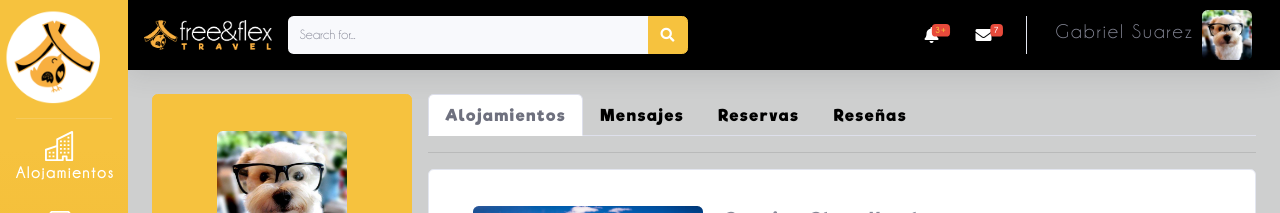
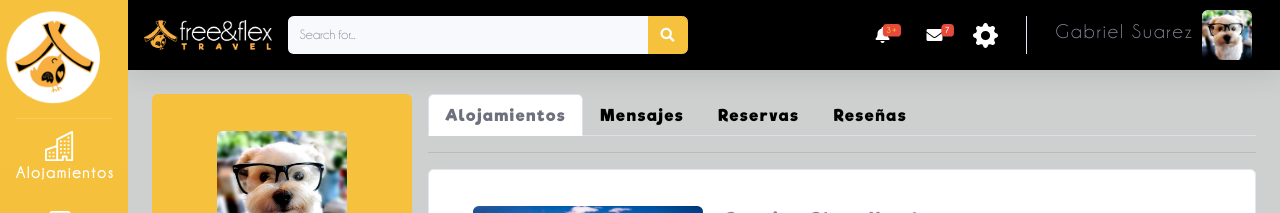
Before and after one commit to CodericDev/FreeFlexNew, a Jekyll site: the page built from index.html, in a window 1280 px wide. Shown: the top 213 px of the page. Built offline with Jekyll 4.4.1, drawn with Linux system fonts in a browser that asks for light colours.

Commit message:
que hice

```diff
--- a/_includes/topbar.html
+++ b/_includes/topbar.html
@@ -221,19 +221,17 @@
             </div>
           </li>
 
-          <div class="topbar-divider d-none d-sm-block"></div>
-
-          <!-- Nav Item - User Information -->
           <li class="nav-item dropdown no-arrow">
             <a class="nav-link dropdown-toggle" href="#" id="userDropdown" role="button" data-toggle="dropdown" aria-haspopup="true" aria-expanded="false">
-              <span class="mr-2 d-none d-lg-inline text-gray-600 small"><h5>Gabriel Suarez</h5></span>
-              <img src="img/perfil.jpg"  width="50px" height="50px" class="rounded">
+              <svg height="25px" viewBox="0 0 16 16" class="bi bi-gear-fill" fill="currentColor" xmlns="http://www.w3.org/2000/svg">
+                <path fill-rule="evenodd" d="M9.405 1.05c-.413-1.4-2.397-1.4-2.81 0l-.1.34a1.464 1.464 0 0 1-2.105.872l-.31-.17c-1.283-.698-2.686.705-1.987 1.987l.169.311c.446.82.023 1.841-.872 2.105l-.34.1c-1.4.413-1.4 2.397 0 2.81l.34.1a1.464 1.464 0 0 1 .872 2.105l-.17.31c-.698 1.283.705 2.686 1.987 1.987l.311-.169a1.464 1.464 0 0 1 2.105.872l.1.34c.413 1.4 2.397 1.4 2.81 0l.1-.34a1.464 1.464 0 0 1 2.105-.872l.31.17c1.283.698 2.686-.705 1.987-1.987l-.169-.311a1.464 1.464 0 0 1 .872-2.105l.34-.1c1.4-.413 1.4-2.397 0-2.81l-.34-.1a1.464 1.464 0 0 1-.872-2.105l.17-.31c.698-1.283-.705-2.686-1.987-1.987l-.311.169a1.464 1.464 0 0 1-2.105-.872l-.1-.34zM8 10.93a2.929 2.929 0 1 0 0-5.86 2.929 2.929 0 0 0 0 5.858z"/>
+              </svg>
             </a>
             <!-- Dropdown - User Information -->
-            <div class="dropdown-menu dropdown-menu-right shadow animated--grow-in" aria-labelledby="userDropdown">
+            <div class="dropdown-menu dropdown-menu-right shadow animated--grow-in bold" aria-labelledby="userDropdown">
               <a class="dropdown-item" href="perfil.html">
                 <i class="fas fa-user fa-sm fa-fw mr-2 text-gray-400"></i>
-                Perfil
+                 Editar mi Perfil
               </a>
               <a class="dropdown-item" href="#">
                 <i class="fas fa-cogs fa-sm fa-fw mr-2 text-gray-400"></i>
@@ -251,6 +249,17 @@
             </div>
           </li>
 
+
+          <div class="topbar-divider d-none d-sm-block"></div>
+
+          <!-- Nav Item - User Information -->
+          <li class="nav-item dropdown no-arrow">
+            <a class="nav-link dropdown-toggle" href="#" id="userDropdown" role="button" data-toggle="dropdown" aria-haspopup="true" aria-expanded="false">
+              <span class="mr-2 d-none d-lg-inline text-gray-600 small"><h5>Gabriel Suarez</h5></span>
+              <img src="img/perfil.jpg"  width="50px" height="50px" class="rounded">
+            </a>
+          </li>
+
         </ul>
 
       </nav>
```
Also changed, not shown: 1 other file.
